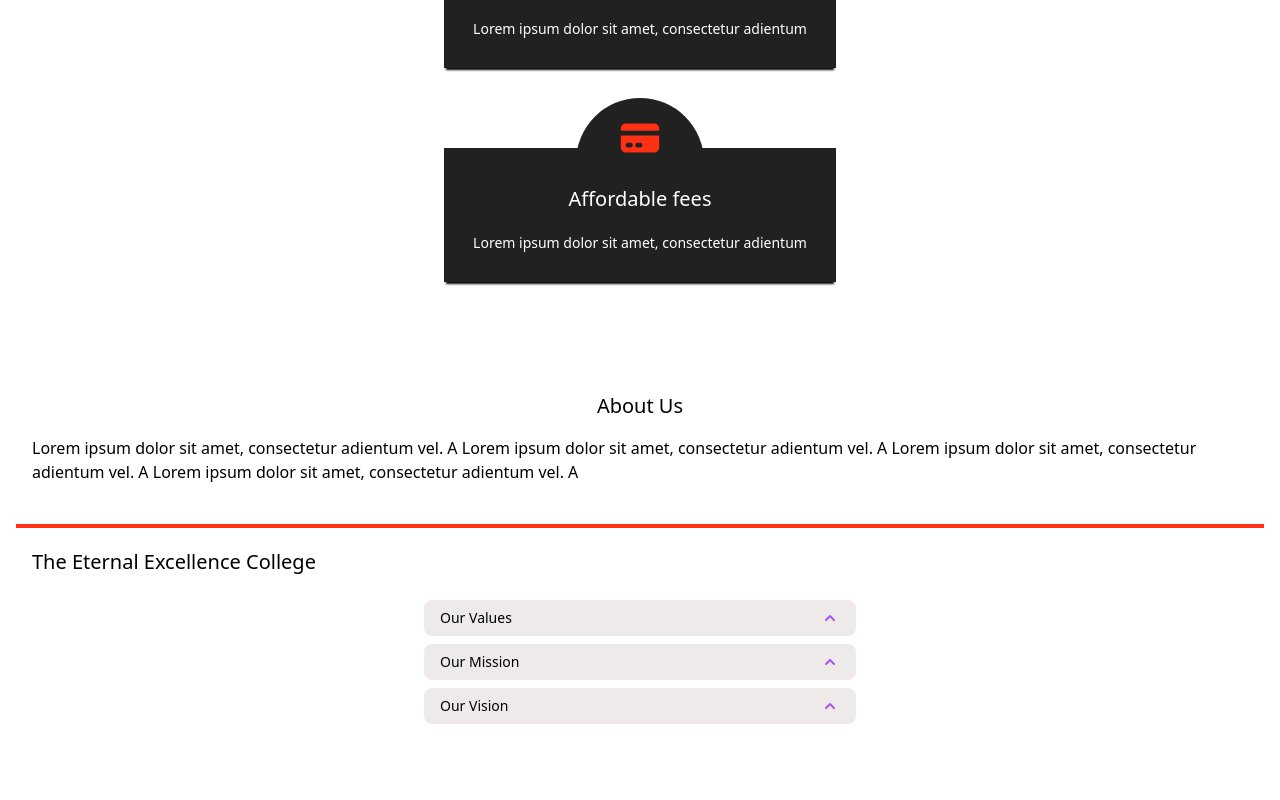
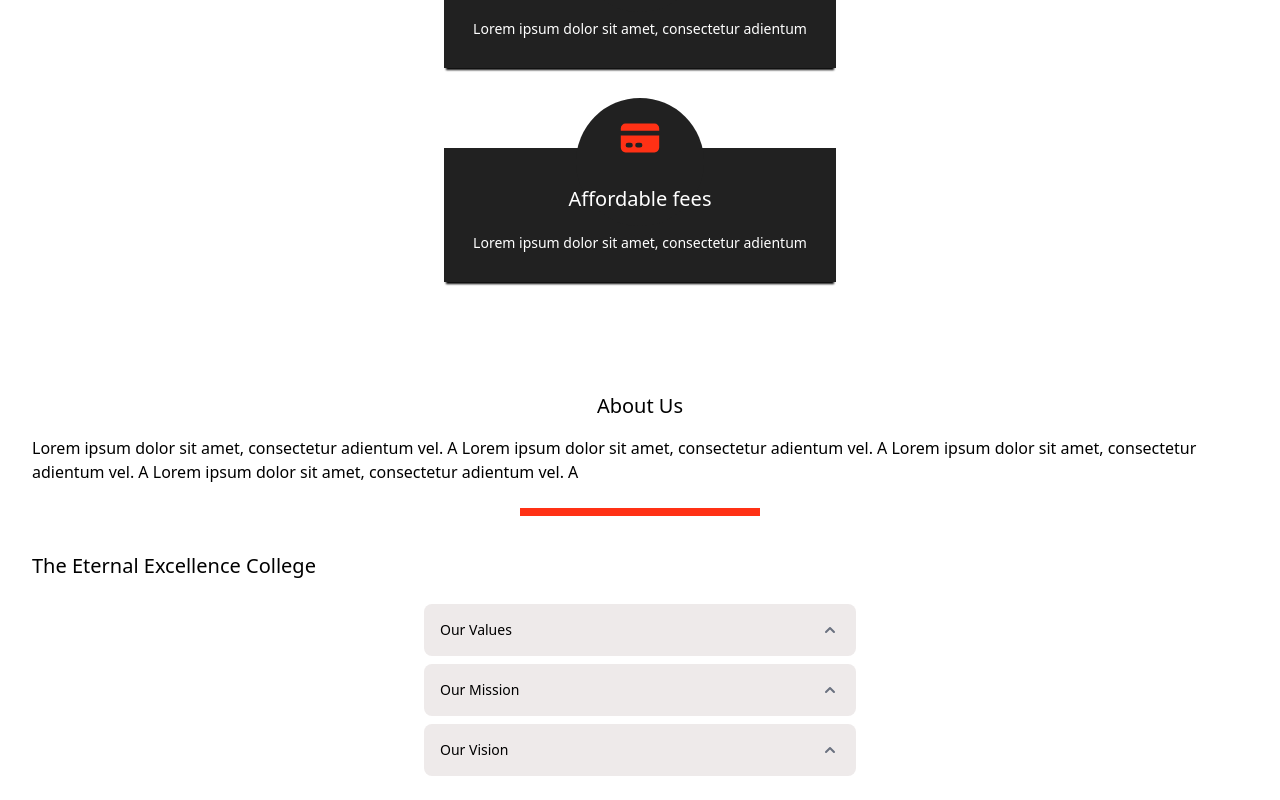
Before and after one commit to Sijibomii/school, a Next.js app: page / in a window 1280 px wide. Shown: the part 1120-1920 px from the top of the page. Before the commit the page ends 1868 px from the top, so only its background shows below. Built offline with nearby package versions, Linux system fonts and the light colour scheme.

Commit message:
correvtions

```diff
--- a/components/About.js
+++ b/components/About.js
@@ -3,7 +3,7 @@ import Accordion from './Accordion'
 const About = () => {
   return (
     <div className='about flex flex-col p-4 mt-4'>
-      <div className='about-top flex p-4 flex-col items-center justify-center mb-5 border-[#ff3115] border-b-4'>
+      <div className='about-top flex p-4 flex-col items-center justify-center mb-5'>
         <h2 className='text-xl text-center mb-4'>About Us</h2>
         <p className='mb-6'>
         Lorem ipsum dolor sit amet, consectetur adientum vel.
@@ -11,6 +11,7 @@ const About = () => {
          A Lorem ipsum dolor sit amet, consectetur adientum vel.
          A Lorem ipsum dolor sit amet, consectetur adientum vel. A
         </p>
+        <div className='bg-[#ff3115] w-60 h-2'></div>
       </div>
       <div className='about-bottom'>
         <h3 className='ml-4 text-xl'>The Eternal Excellence College</h3>
--- a/components/Accordion.js
+++ b/components/Accordion.js
@@ -10,13 +10,13 @@ export default function Accordion() {
             // ff3115
 
             <>
-              <Disclosure.Button className="flex justify-between w-full px-4 py-2 text-sm font-medium text-left bg-[#eeeaea] rounded-lg hover:bg-[#ff3115] focus:bg-[#ff3115] focus:outline-none focus-visible:ring
+              <Disclosure.Button className="flex justify-between w-full px-4 py-4 text-sm font-medium text-left bg-[#eeeaea] rounded-lg hover:bg-[#ff3115] focus:bg-[#ff3115] focus:outline-none focus-visible:ring
               ">
                 <span>Our Values</span>
                 <ChevronUpIcon
                   className={`${
                     open ? 'transform rotate-180' : ''
-                  } w-5 h-5 text-purple-500`}
+                  } w-5 h-5 text-gray-500`}
                 />
               </Disclosure.Button>
               <Disclosure.Panel className="px-4 pt-4 pb-2 text-sm text-gray-500">
@@ -31,12 +31,12 @@ export default function Accordion() {
         <Disclosure as="div" className="mt-2">
           {({ open }) => (
             <>
-              <Disclosure.Button className="flex justify-between w-full px-4 py-2 text-sm font-medium text-left bg-[#eeeaea] rounded-lg hover:bg-[#ff3115] focus:bg-[#ff3115] focus:outline-none focus-visible:ring">
+              <Disclosure.Button className="flex justify-between w-full px-4 py-4 text-sm font-medium text-left bg-[#eeeaea] rounded-lg hover:bg-[#ff3115] focus:bg-[#ff3115] focus:outline-none focus-visible:ring">
                 <span>Our Mission</span>
                 <ChevronUpIcon
                   className={`${
                     open ? 'transform rotate-180' : ''
-                  } w-5 h-5 text-purple-500`}
+                  } w-5 h-5 text-gray-500`}
                 />
               </Disclosure.Button>
               <Disclosure.Panel className="px-4 pt-4 pb-2 text-sm text-gray-500">
@@ -51,12 +51,12 @@ export default function Accordion() {
         <Disclosure as="div" className="mt-2">
           {({ open }) => (
             <>
-              <Disclosure.Button className="flex justify-between w-full px-4 py-2 text-sm font-medium text-left bg-[#eeeaea] rounded-lg hover:bg-[#ff3115] focus:bg-[#ff3115] focus:outline-none focus-visible:ring">
+              <Disclosure.Button className="flex justify-between w-full px-4 py-4 text-sm font-medium text-left bg-[#eeeaea] rounded-lg hover:bg-[#ff3115] focus:bg-[#ff3115] focus:outline-none focus-visible:ring">
                 <span>Our Vision</span>
                 <ChevronUpIcon
                   className={`${
                     open ? 'transform rotate-180' : ''
-                  } w-5 h-5 text-purple-500`}
+                  } w-5 h-5 text-gray-500`}
                 />
               </Disclosure.Button>
               <Disclosure.Panel className="px-4 pt-4 pb-2 text-sm text-gray-500">
--- /dev/null
+++ b/components/Achievements.js
@@ -0,0 +1,9 @@
+import React from 'react'
+
+const Achievements = () => {
+  return (
+    <div>Achievements</div>
+  )
+}
+
+export default Achievements
--- a/styles/globals.css
+++ b/styles/globals.css
@@ -37,7 +37,7 @@
     transition: all 0.3s ease 0s;
 }
 .about-top{
-  border-width: 40%;
+  /* border: 40%; */
 }
 /* .icon{
   left:
```
